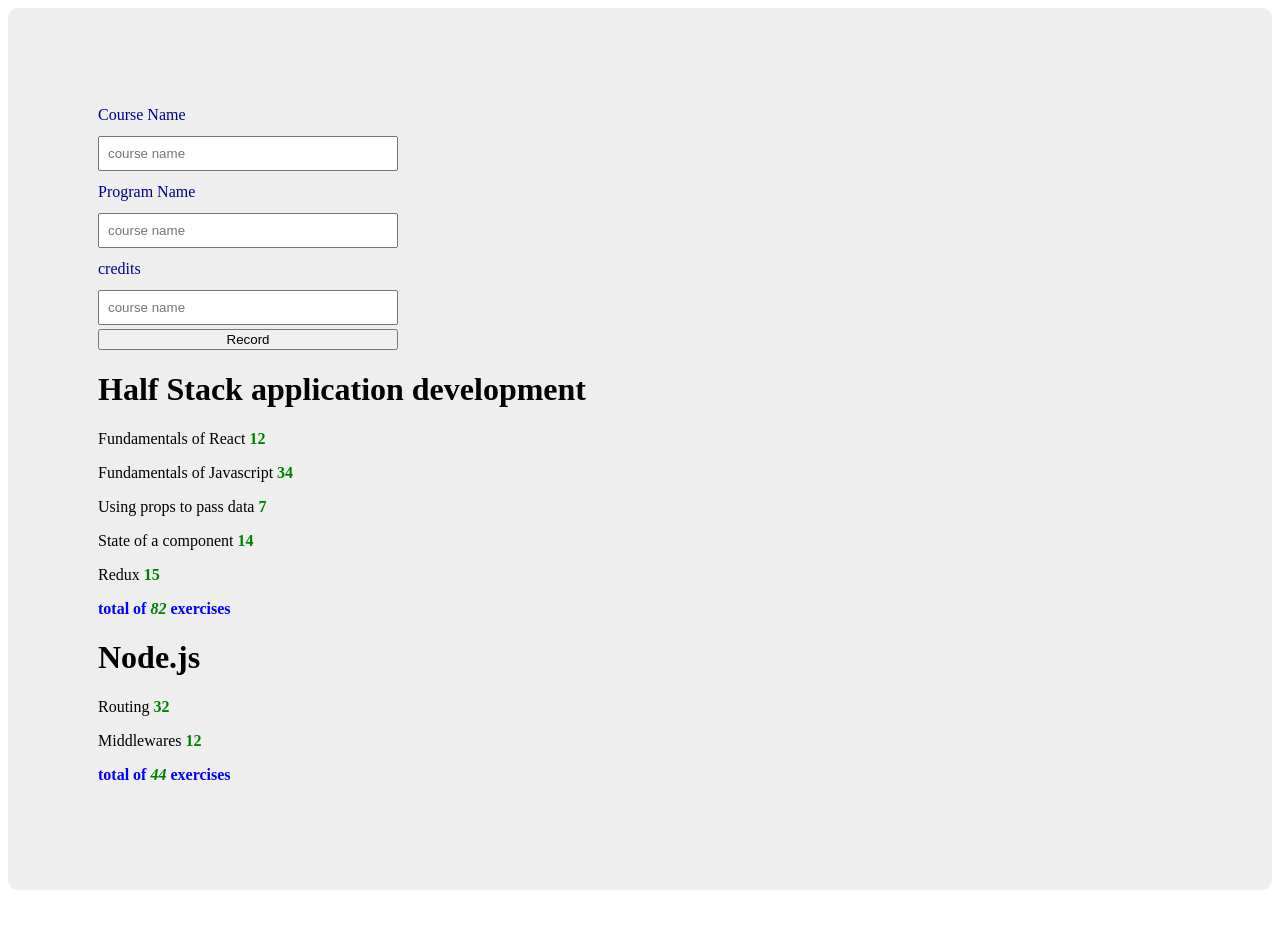
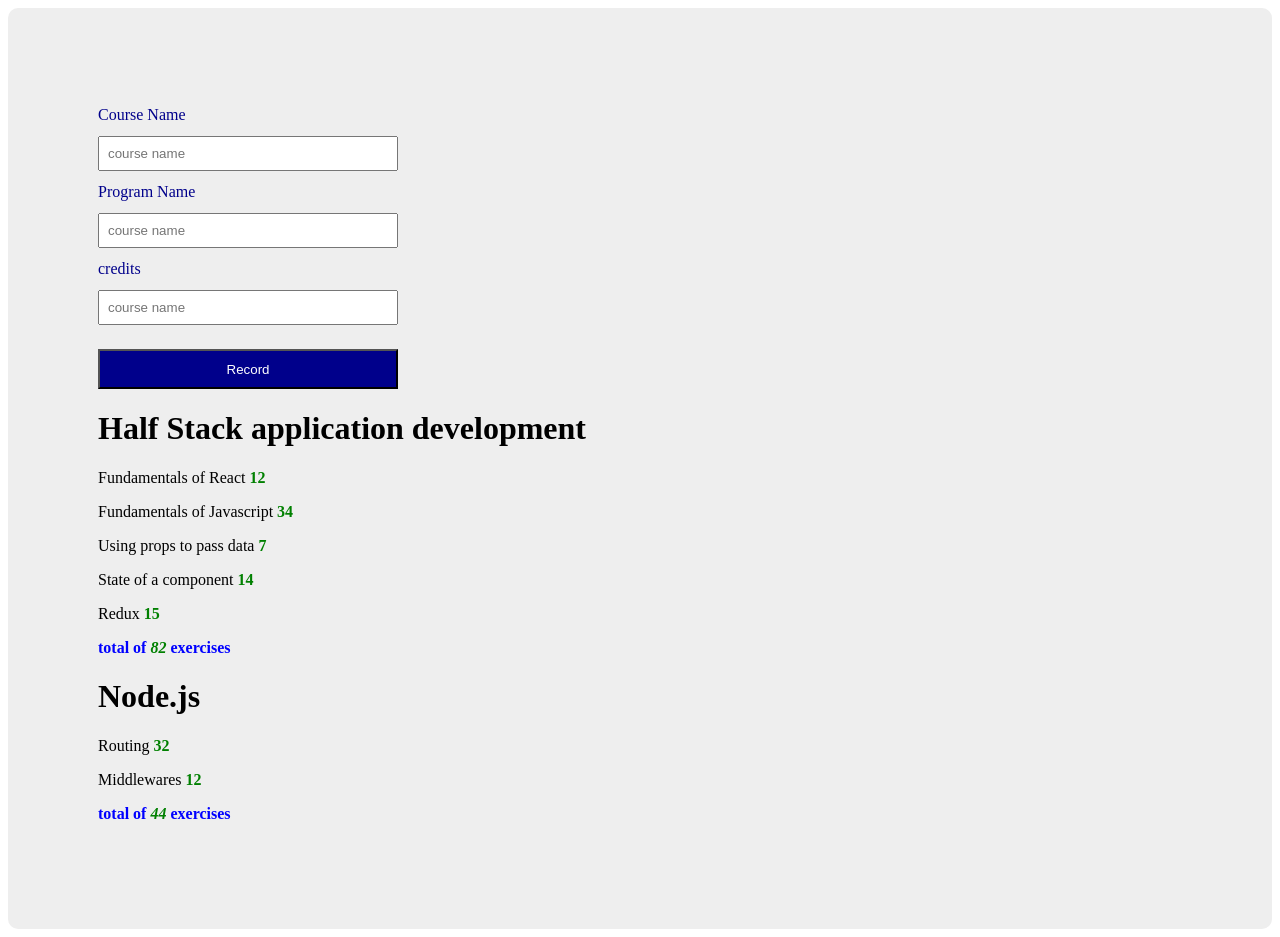
Before and after one commit to ElvisAns/openfullstack, a React (Create React App) app in the folder part2/courseinfo/: page / in a window 1280 px wide. Before the commit the page ends 898 px from the top, so only its background shows below. Built offline with nearby package versions, Linux system fonts and the light colour scheme.

Commit message:
global style object addon

```diff
--- a/part2/courseinfo/src/styles/global.js
+++ b/part2/courseinfo/src/styles/global.js
@@ -24,6 +24,13 @@
         input:{
             padding:'8px',
             margin: '4px 0px',
+        },
+        button:{
+            backgroundColor:"darkblue",
+            height:'40px',
+            color: 'white',
+            marginTop: '20px',
+            cursor: 'pointer'
         }
     }
 
```
